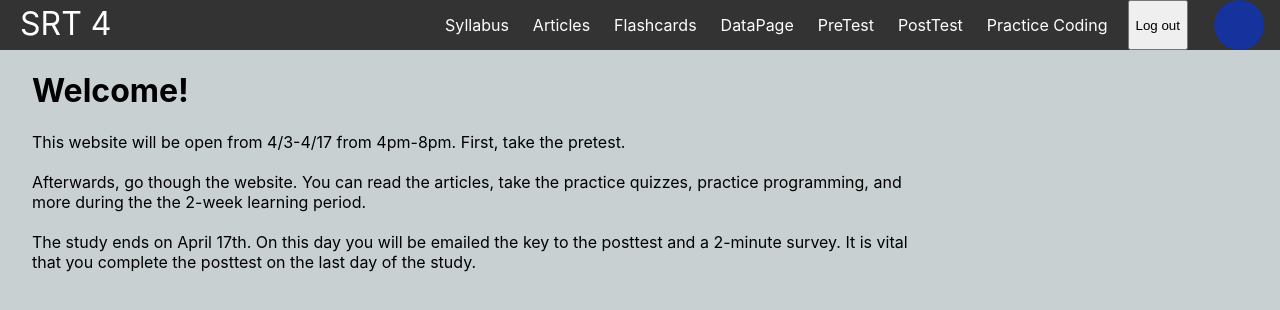
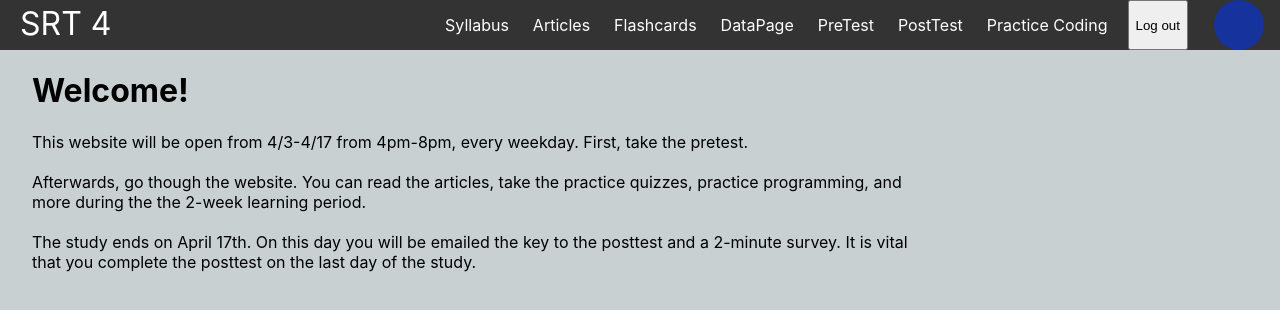
Before and after one commit to MD5595/SrtFlaskWebsite, a React (Create React App) app in the folder my-app/: page /HomePage in a window 1280 px wide. Shown: the top 310 px of the page. Built offline with nearby package versions, Linux system fonts and the light colour scheme.

Commit message:
Update HomePage.js

```diff
--- a/my-app/src/pages/HomePage.js
+++ b/my-app/src/pages/HomePage.js
@@ -4,7 +4,7 @@ function Home() {
   return (
     <div className="container">
       <h1>Welcome! </h1>
-        <p>This website will be open from 4/3-4/17 from 4pm-8pm. First, take the pretest.<br/><br/>
+        <p>This website will be open from 4/3-4/17 from 4pm-8pm, every weekday. First, take the pretest.<br/><br/>
 
             Afterwards, go though the website. You can read the articles, take the practice quizzes, practice programming, and more
             during the the 2-week learning period.<br/><br/>
```
